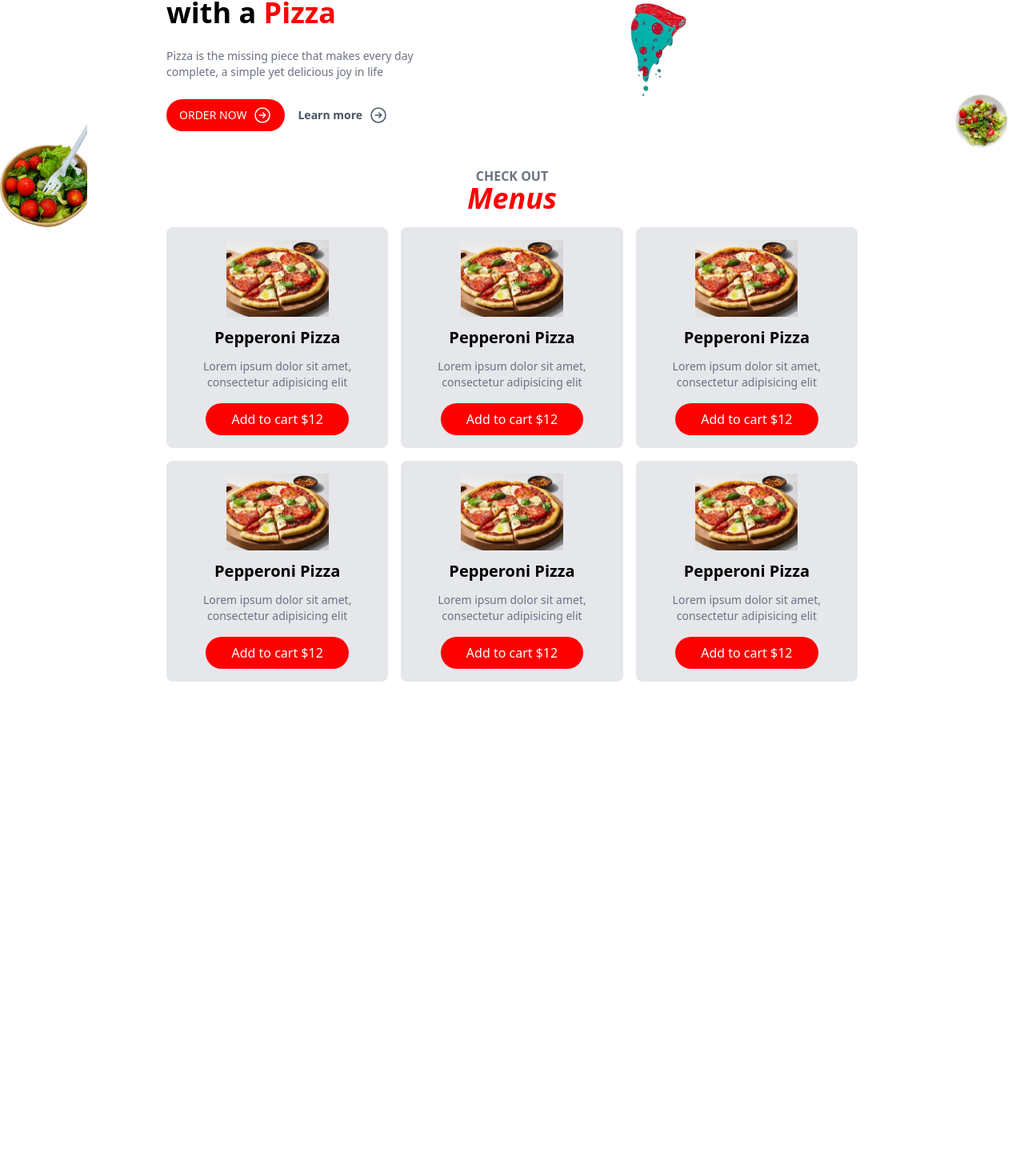
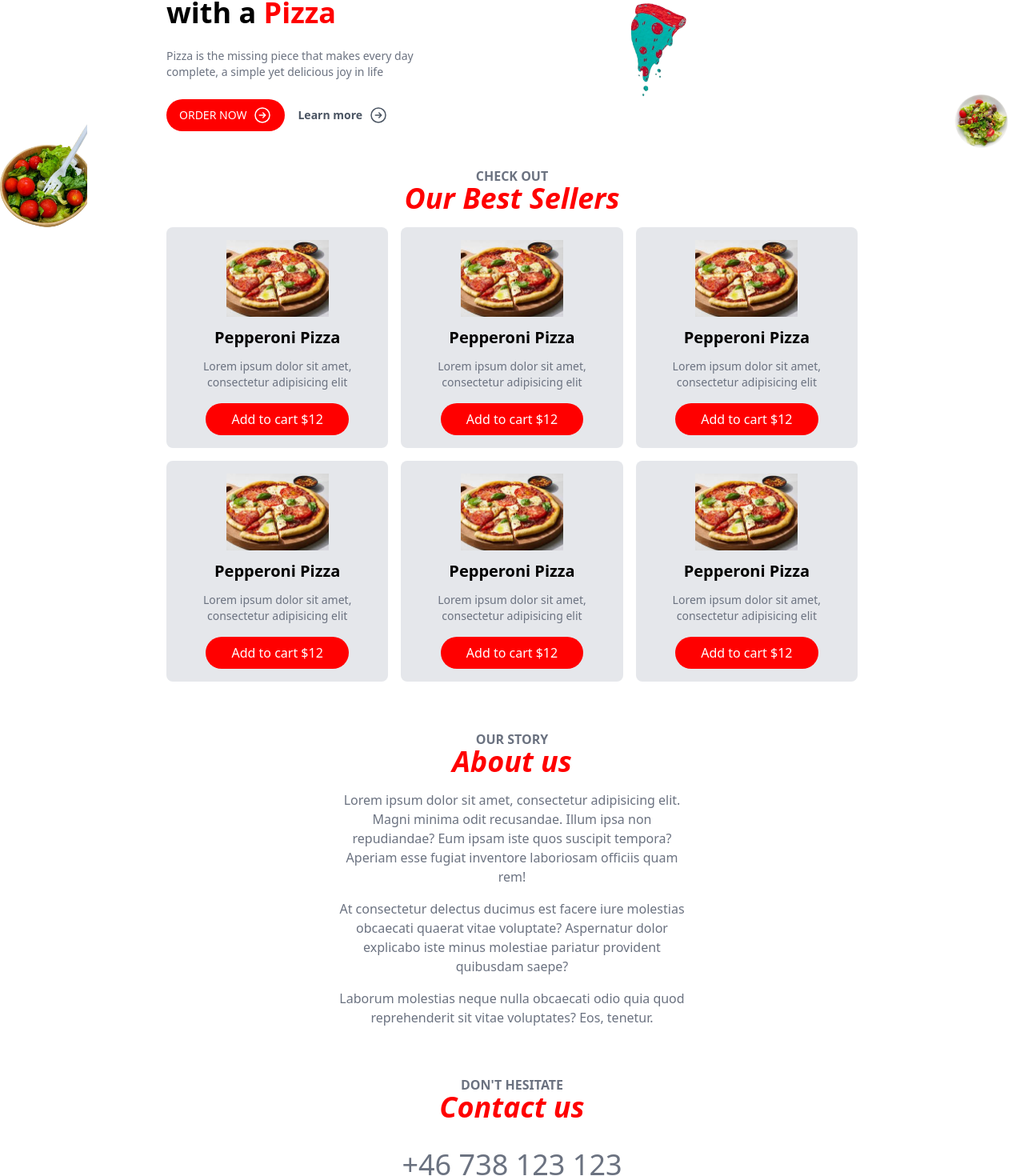
Before and after one commit to elab-development/internet-tehnologije-2025-aplikacijazaporucivanjehrane_2022_0396, a Next.js app: page / in a window 1280 px wide. Shown: the part 204-1674 px from the top of the page at 80% size. Before the commit the page ends 1216 px from the top, so only its background shows below. Built offline with nearby package versions, Linux system fonts and the light colour scheme.

Commit message:
o nama i kontakt na pcoetnoj

```diff
--- a/src/app/page.js
+++ b/src/app/page.js
@@ -1,6 +1,7 @@
 import Header from "@/components/layout/Header";
 import Hero from "@/components/layout/Hero";
 import HomeMenu from "@/components/layout/HomeMenu";
+import SectionHeaders from "@/components/layout/SectionHeaders";
 
 
 
@@ -10,6 +11,31 @@
       <Header/>
       <Hero />
       <HomeMenu />
+
+      <section className="text-center my-16" id="about">
+        <SectionHeaders
+          subHeader={'Our story'}
+          mainHeader={'About us'}
+        />
+        <div className="text-gray-500 max-w-md mx-auto mt-4 flex flex-col gap-4">
+          <p>
+            Lorem ipsum dolor sit amet, consectetur adipisicing elit. Magni minima odit recusandae. Illum ipsa non repudiandae? Eum ipsam iste quos suscipit tempora? Aperiam esse fugiat inventore laboriosam officiis quam rem!
+          </p>
+          <p>At consectetur delectus ducimus est facere iure molestias obcaecati quaerat vitae voluptate? Aspernatur dolor explicabo iste minus molestiae pariatur provident quibusdam saepe?</p>
+          <p>Laborum molestias neque nulla obcaecati odio quia quod reprehenderit sit vitae voluptates? Eos, tenetur.</p>
+        </div>
+      </section>
+      <section className="text-center my-8" id="contact">
+        <SectionHeaders
+          subHeader={'Don\'t hesitate'}
+          mainHeader={'Contact us'}
+        />
+        <div className="mt-8">
+          <a className="text-4xl underline text-gray-500" href="tel:+46738123123">
+            +46 738 123 123
+          </a>
+        </div>
+      </section>
     </>
   );
 }
--- a/src/components/layout/HomeMenu.js
+++ b/src/components/layout/HomeMenu.js
@@ -1,5 +1,6 @@
 'use client';
 
+import SectionHeaders from "@/components/layout/SectionHeaders";
 import MenuItem from "@/components/menu/MenuItem";
 import Image from "next/image";
 import {useEffect, useState} from "react";
@@ -29,13 +30,11 @@
       </div>
 
       <div className="text-center mb-4">
-        <h3 className="uppercase text-gray-500 font-semibold leading-4">
-          Check out
-        </h3>
-        <h2 className="text-primary font-bold text-4xl italic">
-          Menus
-        </h2>
+        <SectionHeaders
+          subHeader={'check out'}
+          mainHeader={'Our Best Sellers'} />
       </div>
+
       <div className="grid sm:grid-cols-3 gap-4">
 
           <MenuItem />
--- /dev/null
+++ b/src/components/layout/SectionHeaders.js
@@ -0,0 +1,12 @@
+export default function SectionHeaders({subHeader,mainHeader}) {
+  return (
+    <>
+      <h3 className="uppercase text-gray-500 font-semibold leading-4">
+        {subHeader}
+      </h3>
+      <h2 className="text-primary font-bold text-4xl italic">
+        {mainHeader}
+      </h2>
+    </>
+  );
+}
```
